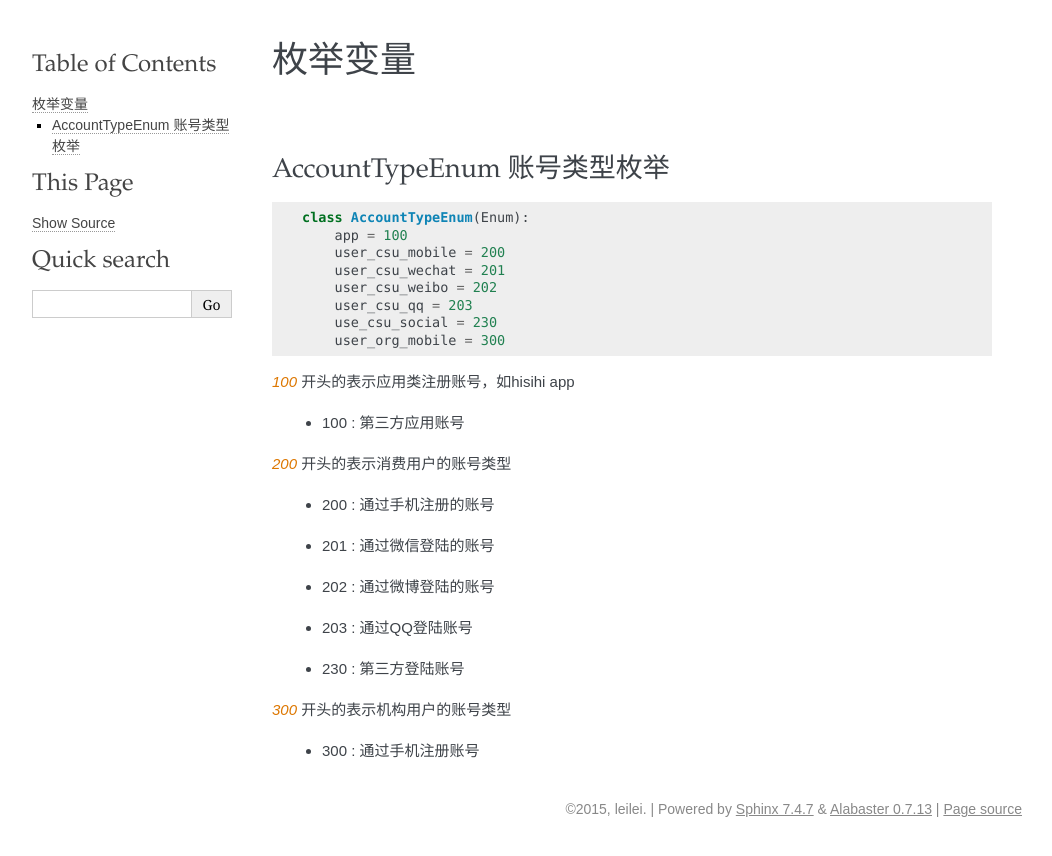
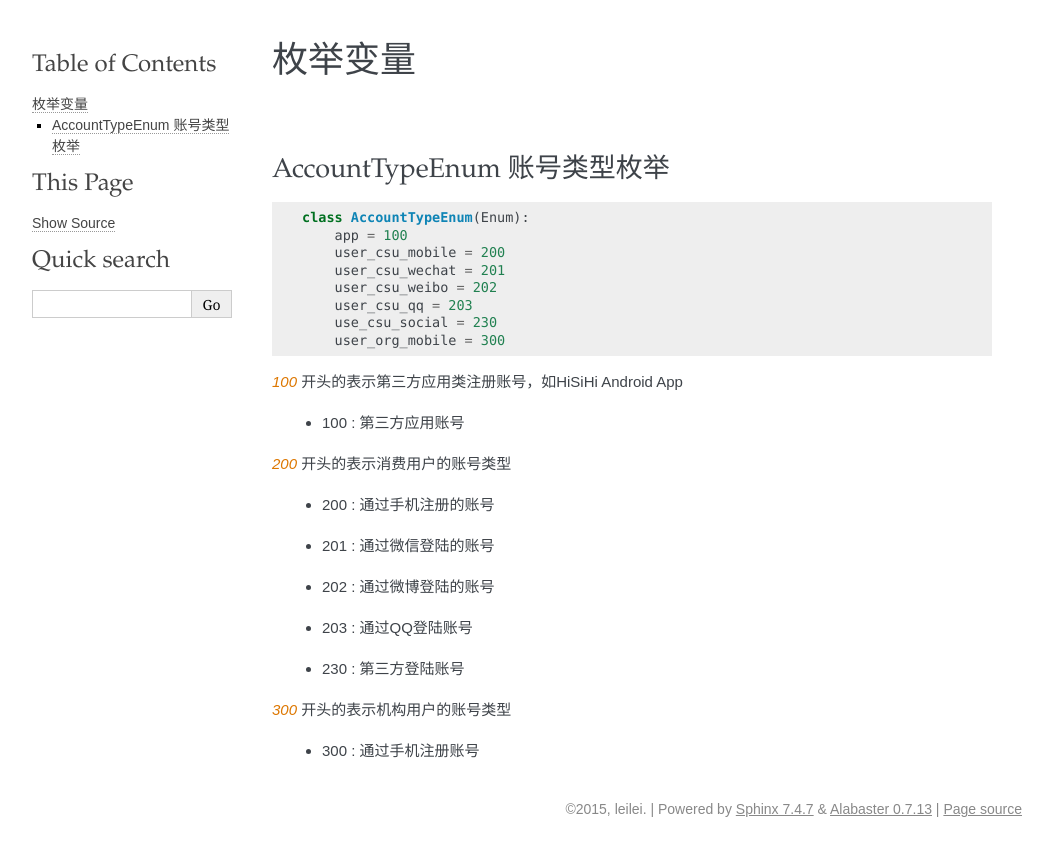
Before and after one commit to clownmelody/hisihi_api, a Sphinx documentation site: the page built from docs/enums.rst, in a window 1280 px wide. Shown: the top 856 px of the page, without its empty margins (118-1170 px from the left). Built offline with Sphinx 7.4.7, drawn with Linux system fonts in a browser that asks for light colours.

Commit message:
修改enums描述

```diff
--- a/docs/enums.rst
+++ b/docs/enums.rst
@@ -17,7 +17,7 @@ AccountTypeEnum 账号类型枚举
         use_csu_social = 230
         user_org_mobile = 300
 
-`100` 开头的表示应用类注册账号，如hisihi app
+`100` 开头的表示第三方应用类注册账号，如HiSiHi Android App
 
 * 100 : 第三方应用账号
 
```
